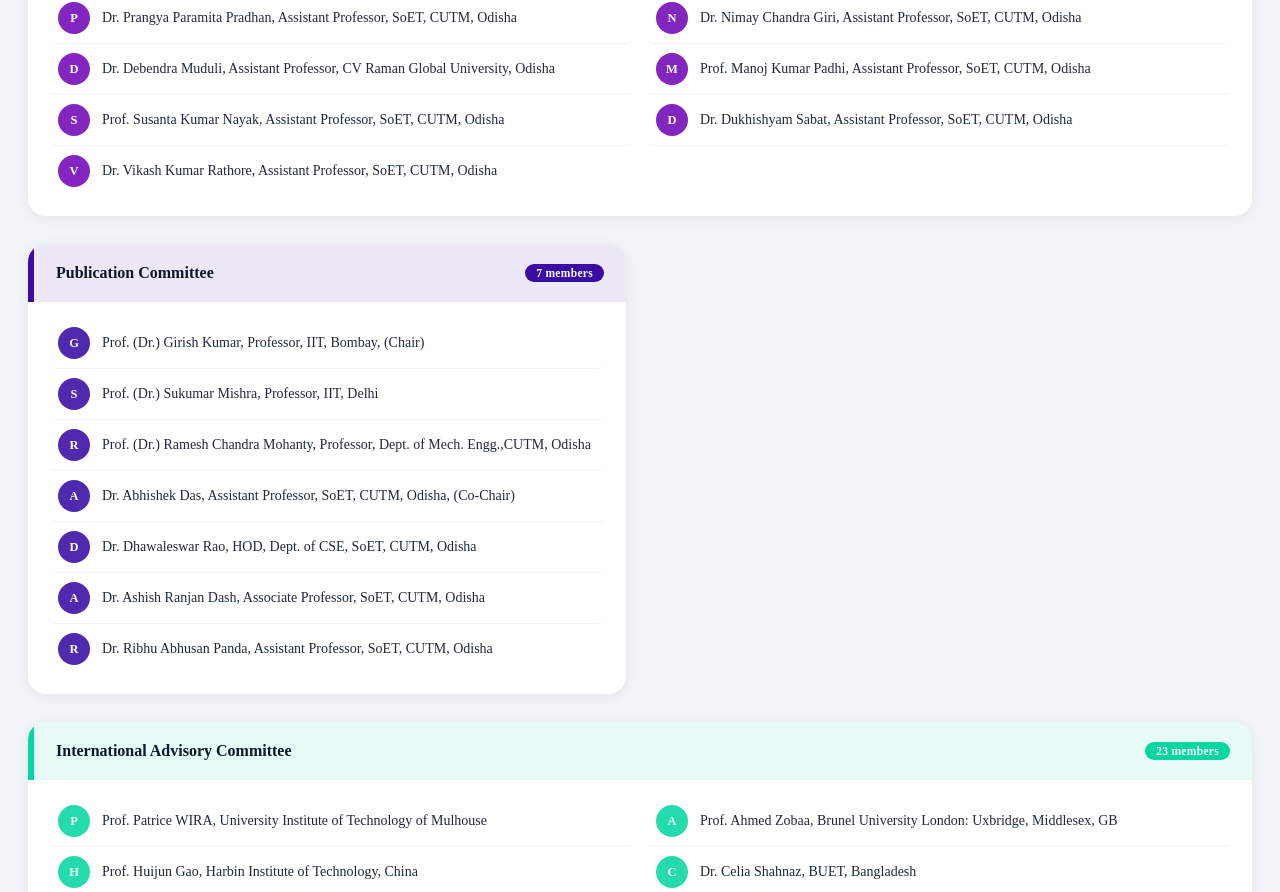
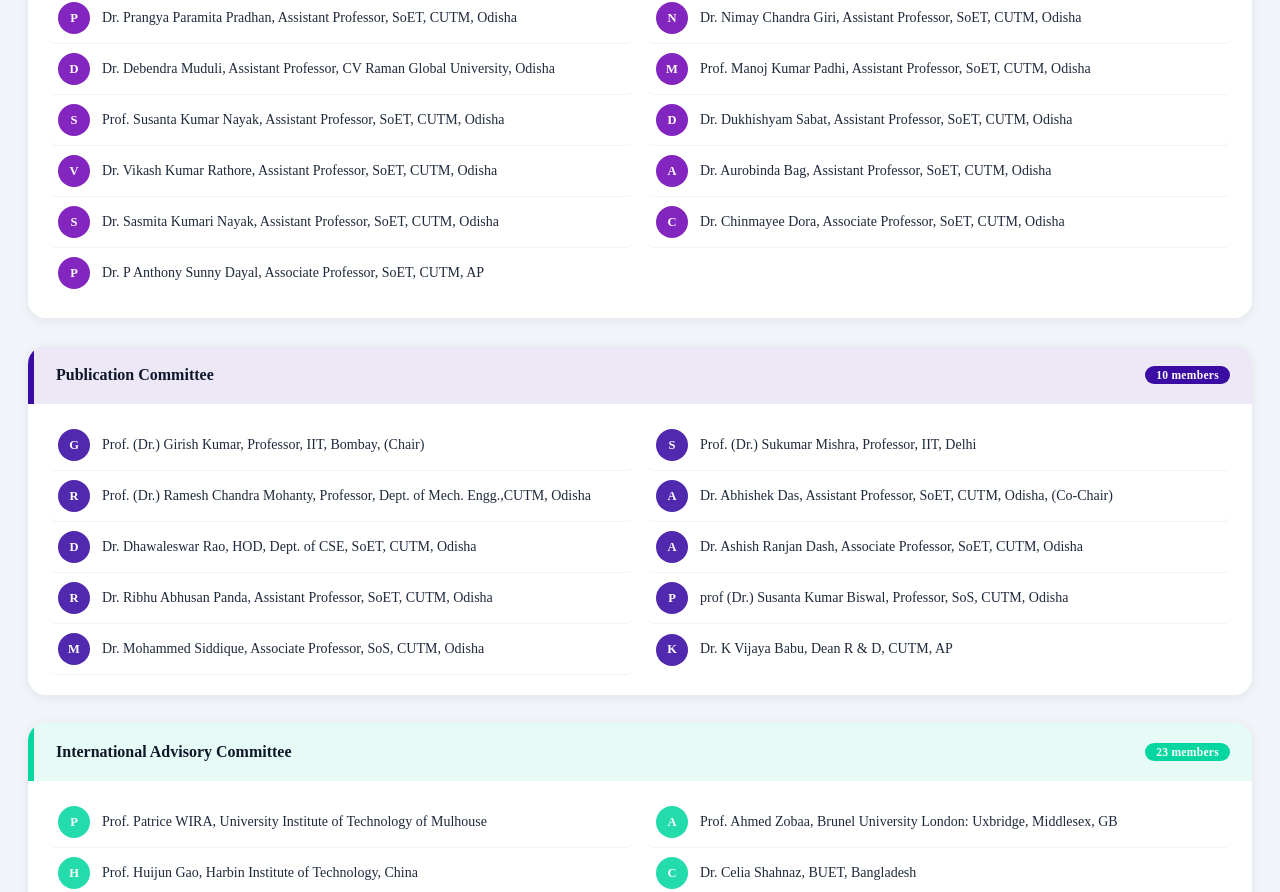
Before and after one commit to krushayu/SCOPES-2027, a React (Create React App) app: page /committee in a window 1280 px wide. Shown: the part 2948-3840 px from the top of the page. Built offline with nearby package versions, Linux system fonts and the light colour scheme.

Commit message:
Update Committee.js

```diff
--- a/src/Pages/Committee.js
+++ b/src/Pages/Committee.js
@@ -156,6 +156,10 @@
         'Prof. Susanta Kumar Nayak, Assistant Professor, SoET, CUTM, Odisha',
         'Dr. Dukhishyam Sabat, Assistant Professor, SoET, CUTM, Odisha',
         'Dr. Vikash Kumar Rathore, Assistant Professor, SoET, CUTM, Odisha',
+        'Dr. Aurobinda Bag, Assistant Professor, SoET, CUTM, Odisha',
+        'Dr. Sasmita Kumari Nayak, Assistant Professor, SoET, CUTM, Odisha',
+        'Dr. Chinmayee Dora, Associate Professor, SoET, CUTM, Odisha',
+        'Dr. P Anthony Sunny Dayal, Associate Professor, SoET, CUTM, AP',
       ]
     },
     {
@@ -169,7 +173,10 @@
         'Dr. Abhishek Das, Assistant Professor, SoET, CUTM, Odisha, (Co-Chair)',
         'Dr. Dhawaleswar Rao, HOD, Dept. of CSE, SoET, CUTM, Odisha',
         'Dr. Ashish Ranjan Dash, Associate Professor, SoET, CUTM, Odisha',
-        'Dr. Ribhu Abhusan Panda, Assistant Professor, SoET, CUTM, Odisha'
+        'Dr. Ribhu Abhusan Panda, Assistant Professor, SoET, CUTM, Odisha',
+        'prof (Dr.) Susanta Kumar Biswal, Professor, SoS, CUTM, Odisha',
+        'Dr. Mohammed Siddique, Associate Professor, SoS, CUTM, Odisha',
+        'Dr. K Vijaya Babu, Dean R & D, CUTM, AP',
       ]
     },
     {
```
